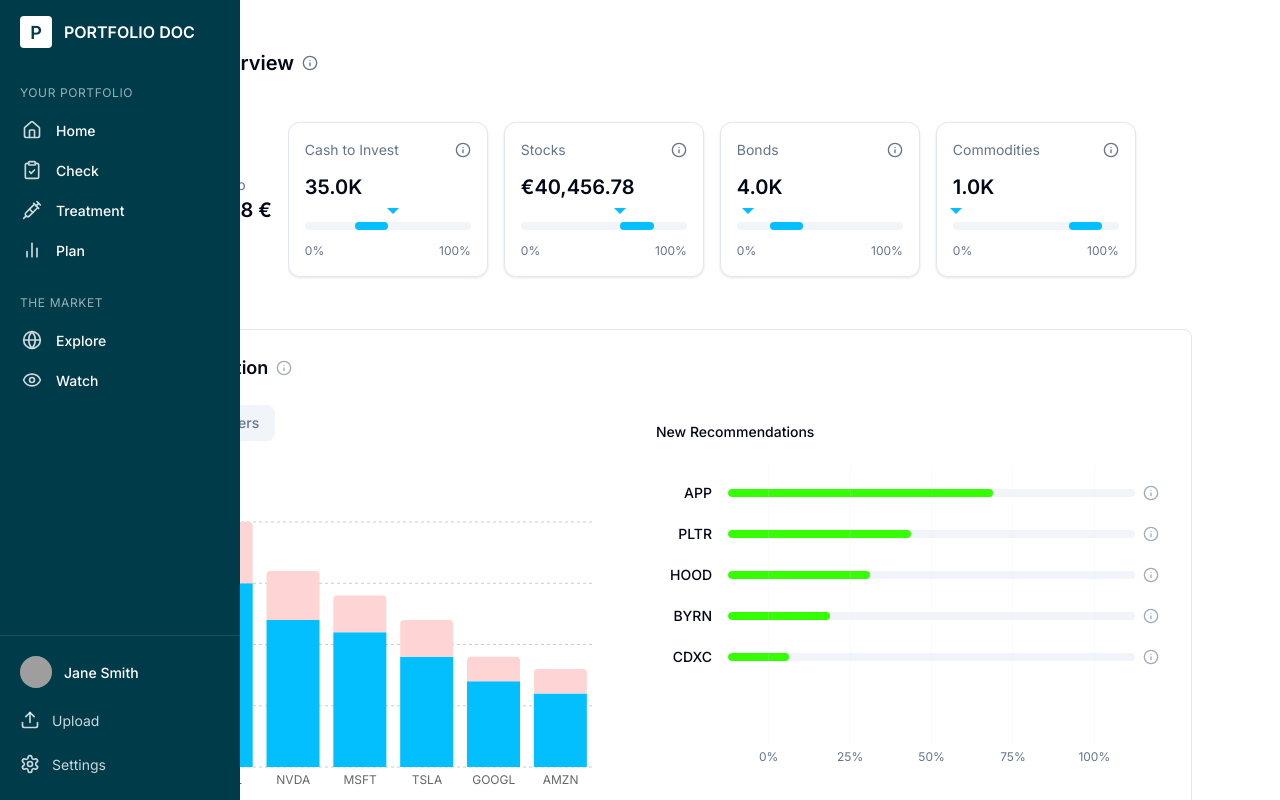
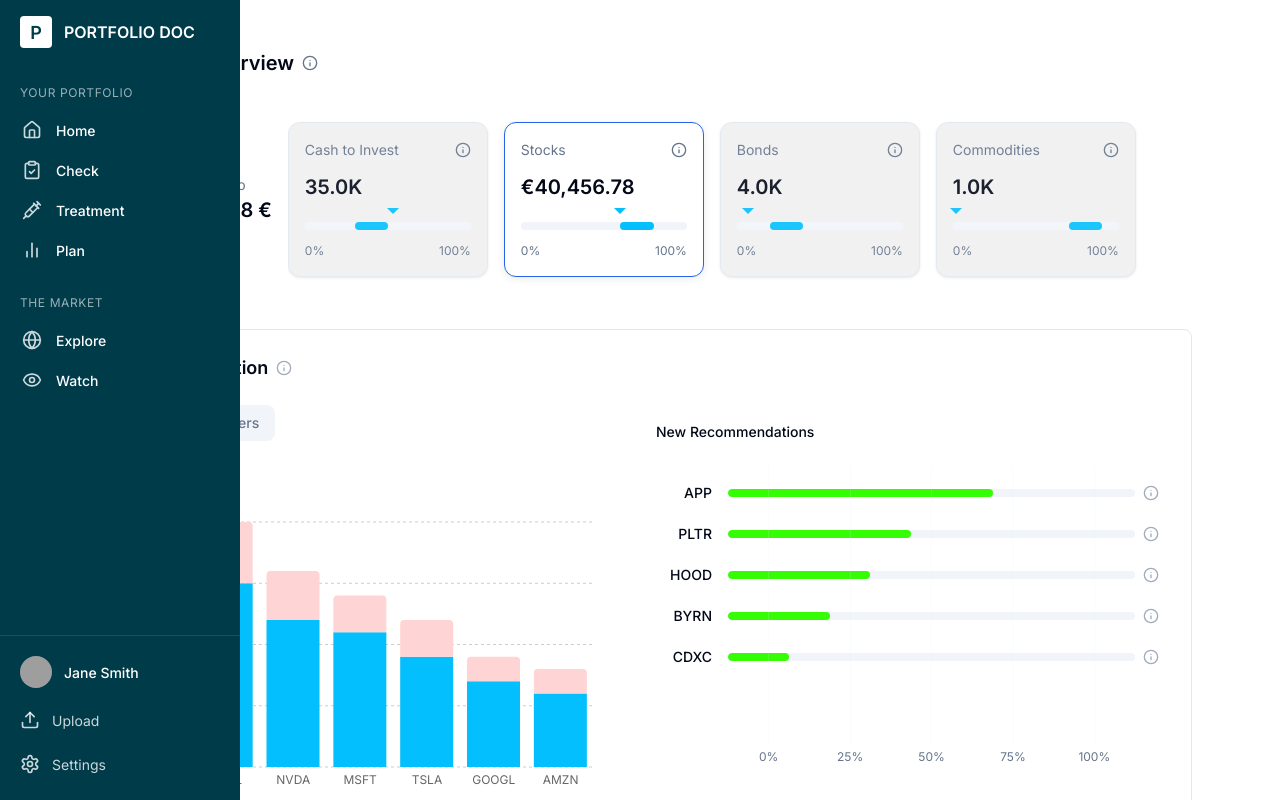
Before and after one commit to sundar-aidev/PDOC_Beta, a Next.js app in the folder my-app/: page / in a window 1280 px wide. Shown: the top 800 px of the page. Built offline with nearby package versions, Linux system fonts and the light colour scheme; grey boxes are pictures that could not be loaded.

Commit message:
Cards - Active state & Routing

```diff
--- a/my-app/components/wealth-treatment/multi-asset-overview.module.css
+++ b/my-app/components/wealth-treatment/multi-asset-overview.module.css
@@ -5,7 +5,7 @@
 /* Keep the title above and the row (portfolioHeader) below */
 .overview {
   display: flex;
-  flex-direction: column; /* Title on top, row below */
+  flex-direction: column;
   gap: 1.5rem;
 }
 
@@ -70,6 +70,28 @@
   background-color: hsl(var(--background));
   border: 1px solid hsl(var(--border));
   border-radius: 0.75rem;
+}
+
+.activeCard {
+  background-color: white;
+  border-color: hsl(var(--primary));
+  box-shadow: 0 2px 8px rgba(0, 0, 0, 0.08);
+}
+
+.inactiveCard {
+  background-color: #f0f0f0;
+  opacity: 0.9;
+}
+
+.activeCard {
+  background-color: white;
+  border-color: hsl(var(--primary));
+  box-shadow: 0 2px 8px rgba(0, 0, 0, 0.08);
+}
+
+.inactiveCard {
+  background-color: #f0f0f0;
+  opacity: 0.9;
 }
 
 .cardHeader {
--- a/my-app/components/wealth-treatment/multi-asset-overview.tsx
+++ b/my-app/components/wealth-treatment/multi-asset-overview.tsx
@@ -1,5 +1,123 @@
+// "use client"
+
+// import { Info } from "lucide-react"
+// import { Card } from "@/components/ui/card"
+// import {
+//   Tooltip,
+//   TooltipContent,
+//   TooltipProvider,
+//   TooltipTrigger,
+// } from "@/components/ui/tooltip"
+// import { Avatar } from "@/components/ui/avatar"
+// import styles from "./multi-asset-overview.module.css"
+
+// interface Asset {
+//   type: string
+//   value: number
+//   formattedValue: string
+//   toleranceStart: number
+//   toleranceEnd: number
+//   idealAmount: number
+//   currency: string
+// }
+
+// interface MultiAssetOverviewProps {
+//   totalValue: number
+//   assets: Asset[]
+//   avatarUrl: string
+// }
+
+// export function MultiAssetOverview({ totalValue, assets, avatarUrl }: MultiAssetOverviewProps) {
+//   const formatCurrency = (value: number | undefined): string => {
+//     if (typeof value !== "number") {
+//       return "-"
+//     }
+//     return value.toLocaleString("de-DE", {
+//       style: "currency",
+//       currency: "EUR",
+//       minimumFractionDigits: 2,
+//     })
+//   }
+
+//   return (
+//     <section className={styles.container}>
+//       <div className={styles.overview}>
+//         <h2 className={styles.title}>
+//           <span>Multi Asset Overview</span>
+//           <TooltipProvider>
+//             <Tooltip>
+//               <TooltipTrigger>
+//                 <Info className={styles.infoIcon} />
+//               </TooltipTrigger>
+//               <TooltipContent>Overview of your portfolio assets</TooltipContent>
+//             </Tooltip>
+//           </TooltipProvider>
+//         </h2>
+
+//         {/* Main row container for portfolio info and asset cards */}
+//         <div className={styles.portfolioHeader}>
+//           <div className={styles.portfolioInfo}>
+//             <Avatar src={avatarUrl} alt="Portfolio Avatar" />
+//             <div>
+//               <span className={styles.portfolioLabel}>Your Portfolio</span>
+//               <span className={styles.portfolioValue}>{formatCurrency(totalValue)}</span>
+//             </div>
+//           </div>
+//           <div className={styles.grid}>
+//             {assets.map((asset) => (
+//               <Card key={asset.type} className={styles.card}>
+//                 <div className={styles.cardHeader}>
+//                   <span className={styles.assetType}>{asset.type}</span>
+//                   <TooltipProvider>
+//                     <Tooltip>
+//                       <TooltipTrigger>
+//                         <Info className={styles.infoIcon} />
+//                       </TooltipTrigger>
+//                       <TooltipContent>
+//                         Details about {asset.type.toLowerCase()}
+//                       </TooltipContent>
+//                     </Tooltip>
+//                   </TooltipProvider>
+//                 </div>
+//                 <div className={styles.cardContent}>
+//                   <div className={styles.valueContainer}>
+//                     <span className={styles.value}>{asset.formattedValue}</span>
+//                   </div>
+//                   <div className={styles.progressContainer}>
+//                     <div className={styles.progressTrack}>
+//                       <div
+//                         className={styles.progressBar}
+//                         style={{
+//                           left: `${asset.toleranceStart}%`,
+//                           width: `${asset.toleranceEnd - asset.toleranceStart}%`,
+//                         }}
+//                       />
+//                       <div
+//                         className={styles.idealMarker}
+//                         style={{
+//                           left: `${(asset.idealAmount / totalValue) * 100}%`,
+//                         }}
+//                       />
+//                     </div>
+//                     <div className={styles.percentageScale}>
+//                       <span>0%</span>
+//                       <span>100%</span>
+//                     </div>
+//                   </div>
+//                 </div>
+//               </Card>
+//             ))}
+//           </div>
+//         </div>
+//       </div>
+//     </section>
+//   )
+// }
+
 "use client"
 
+import { useState } from "react"
+import { useRouter } from "next/navigation"
 import { Info } from "lucide-react"
 import { Card } from "@/components/ui/card"
 import {
@@ -28,6 +146,9 @@ interface MultiAssetOverviewProps {
 }
 
 export function MultiAssetOverview({ totalValue, assets, avatarUrl }: MultiAssetOverviewProps) {
+  const router = useRouter()
+  const [activeAsset, setActiveAsset] = useState("Stocks")
+
   const formatCurrency = (value: number | undefined): string => {
     if (typeof value !== "number") {
       return "-"
@@ -37,6 +158,29 @@ export function MultiAssetOverview({ totalValue, assets, avatarUrl }: MultiAsset
       currency: "EUR",
       minimumFractionDigits: 2,
     })
+  }
+
+  const handleAssetClick = (assetType: string) => {
+    console.log("Clicked asset:", assetType)
+    setActiveAsset(assetType)
+
+    // Navigate based on asset type
+    switch (assetType) {
+      case "Stocks":
+        router.push("/stocks")
+        break
+      case "Cash to Invest":
+        router.push("/cash-to-invest")
+        break
+      case "Bonds":
+        router.push("/bonds")
+        break
+      case "Commodities":
+        router.push("/commodities")
+        break
+      default:
+        break
+    }
   }
 
   return (
@@ -65,7 +209,14 @@ export function MultiAssetOverview({ totalValue, assets, avatarUrl }: MultiAsset
           </div>
           <div className={styles.grid}>
             {assets.map((asset) => (
-              <Card key={asset.type} className={styles.card}>
+              <Card
+                key={asset.type}
+                className={`${styles.card} ${
+                  activeAsset === asset.type ? styles.activeCard : styles.inactiveCard
+                }`}
+              >
+                {/* Wrapping the entire card content with an onClick */}
+                <div onClick={() => handleAssetClick(asset.type)} style={{ cursor: "pointer" }}>
                   <div className={styles.cardHeader}>
                     <span className={styles.assetType}>{asset.type}</span>
                     <TooltipProvider>
@@ -105,6 +256,7 @@ export function MultiAssetOverview({ totalValue, assets, avatarUrl }: MultiAsset
                       </div>
                     </div>
                   </div>
+                </div>
               </Card>
             ))}
           </div>
```
Lines whose indentation alone changed are shown as unchanged.
